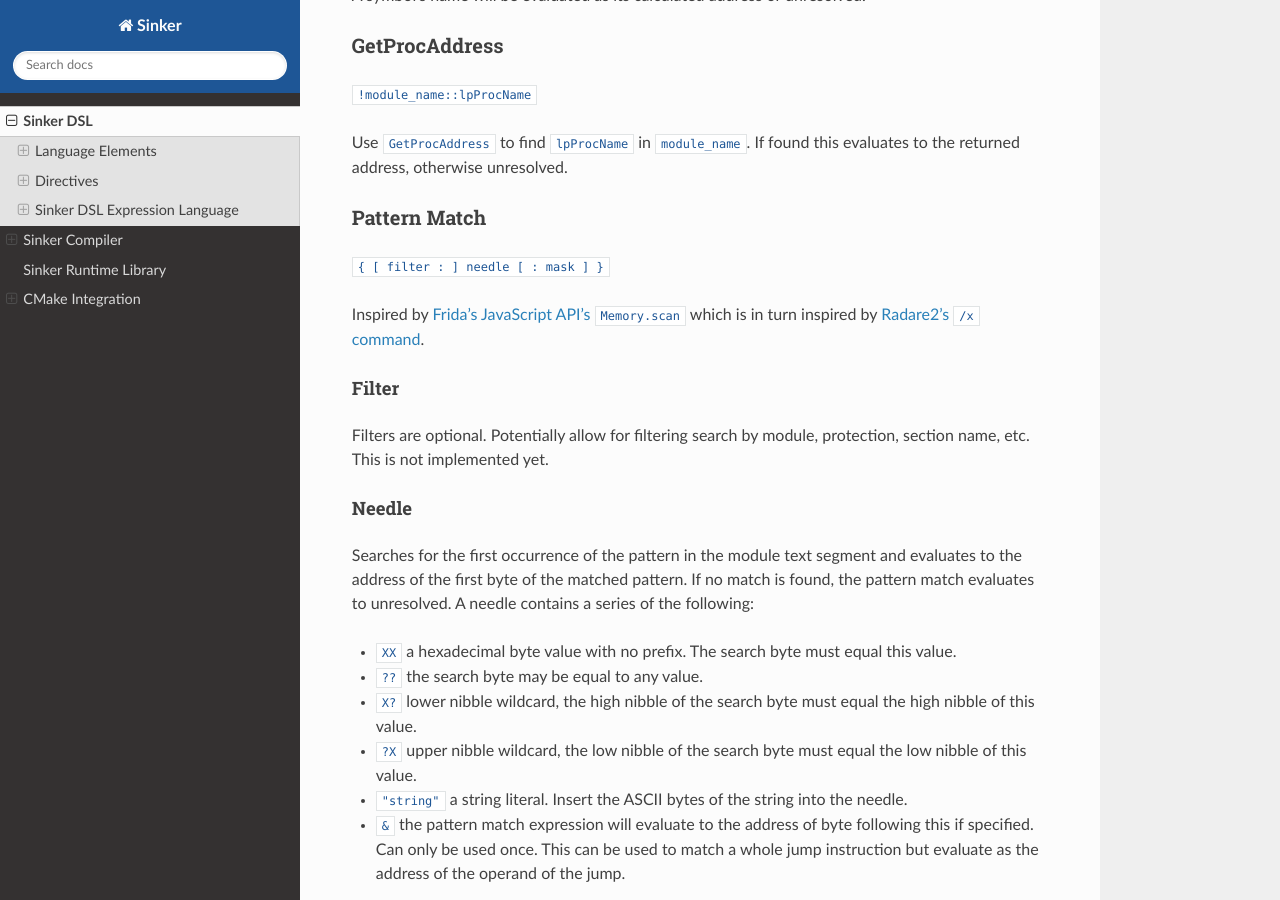
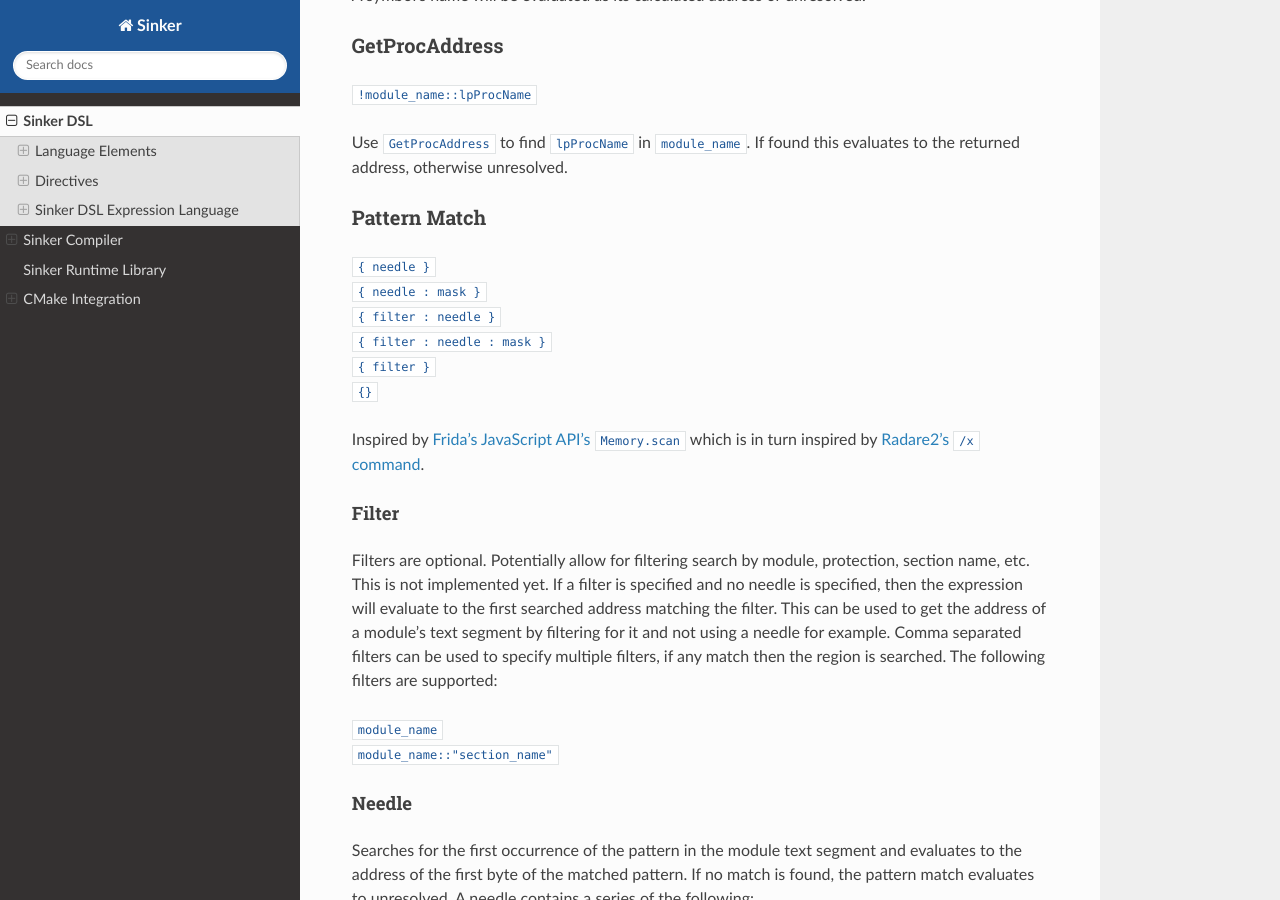
Before and after one commit to widberg/sinker, a Sphinx documentation site: the page built from docs/source/sinkerdsl.rst, in a window 1280 px wide and 900 px high, scrolled down 3357 px. Built offline with Sphinx 7.4.7 and the Read the Docs theme 2.0.0, drawn with Linux system fonts in a browser that asks for light colours.

Commit message:
Add cursed pattern match runtime implementation

```diff
--- a/docs/source/sinkerdsl.rst
+++ b/docs/source/sinkerdsl.rst
@@ -131,7 +131,12 @@ Use ``GetProcAddress`` to find ``lpProcName`` in ``module_name``. If found this
 Pattern Match
 ^^^^^^^^^^^^^
 
-``{ [ filter : ] needle [ : mask ] }``
+| ``{ needle }``
+| ``{ needle : mask }``
+| ``{ filter : needle }``
+| ``{ filter : needle : mask }``
+| ``{ filter }``
+| ``{}``
 
 Inspired by |frida|_ which is in turn inspired by |radare2|_.
 
@@ -147,7 +152,10 @@ Inspired by |frida|_ which is in turn inspired by |radare2|_.
 Filter
 """"""
 
-Filters are optional. Potentially allow for filtering search by module, protection, section name, etc. This is not implemented yet.
+Filters are optional. Potentially allow for filtering search by module, protection, section name, etc. This is not implemented yet. If a filter is specified and no needle is specified, then the expression will evaluate to the first searched address matching the filter. This can be used to get the address of a module's text segment by filtering for it and not using a needle for example. Comma separated filters can be used to specify multiple filters, if any match then the region is searched. The following filters are supported:
+
+| ``module_name``
+| ``module_name::"section_name"``
 
 Needle
 """"""
```
Also changed, not shown: 3 other files.
